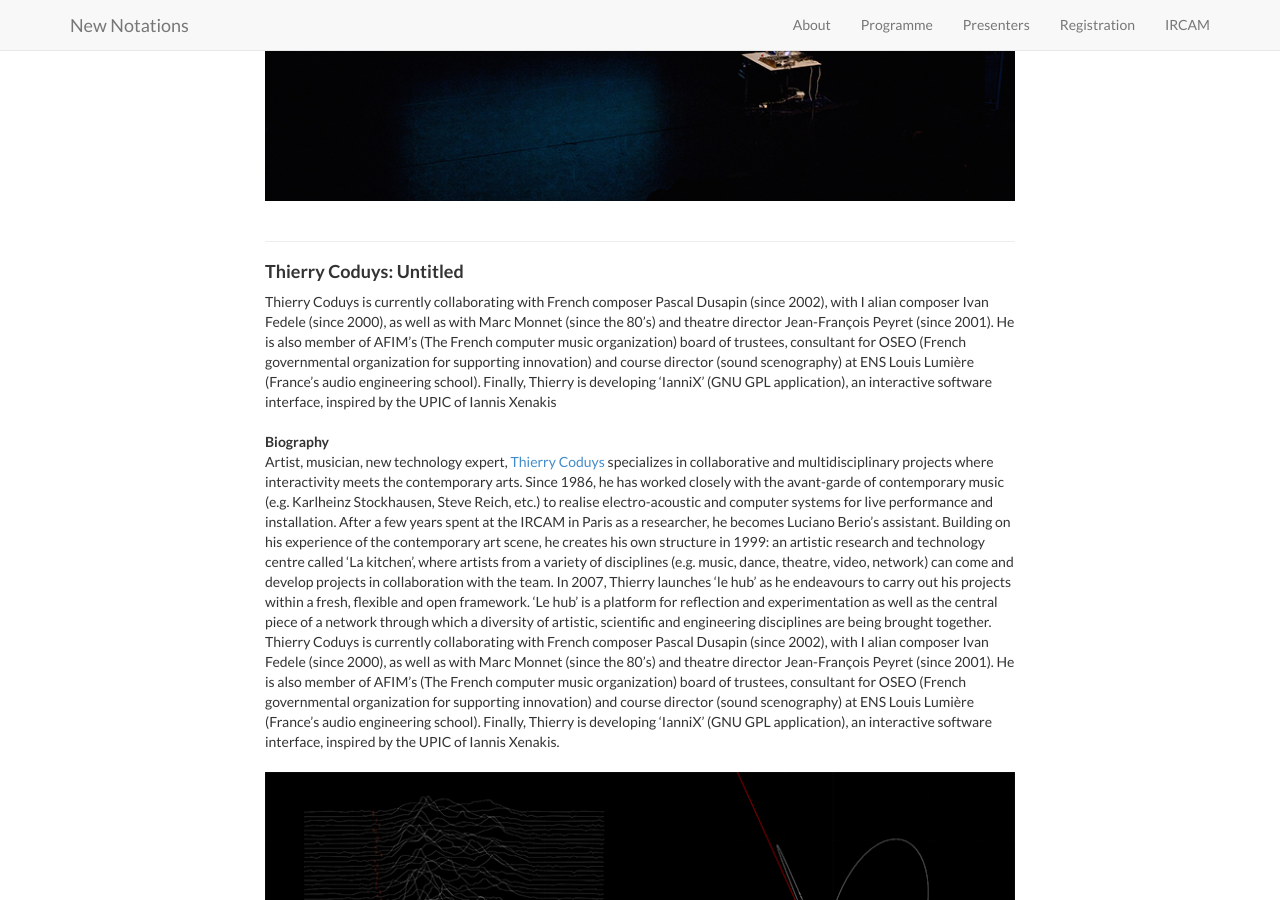
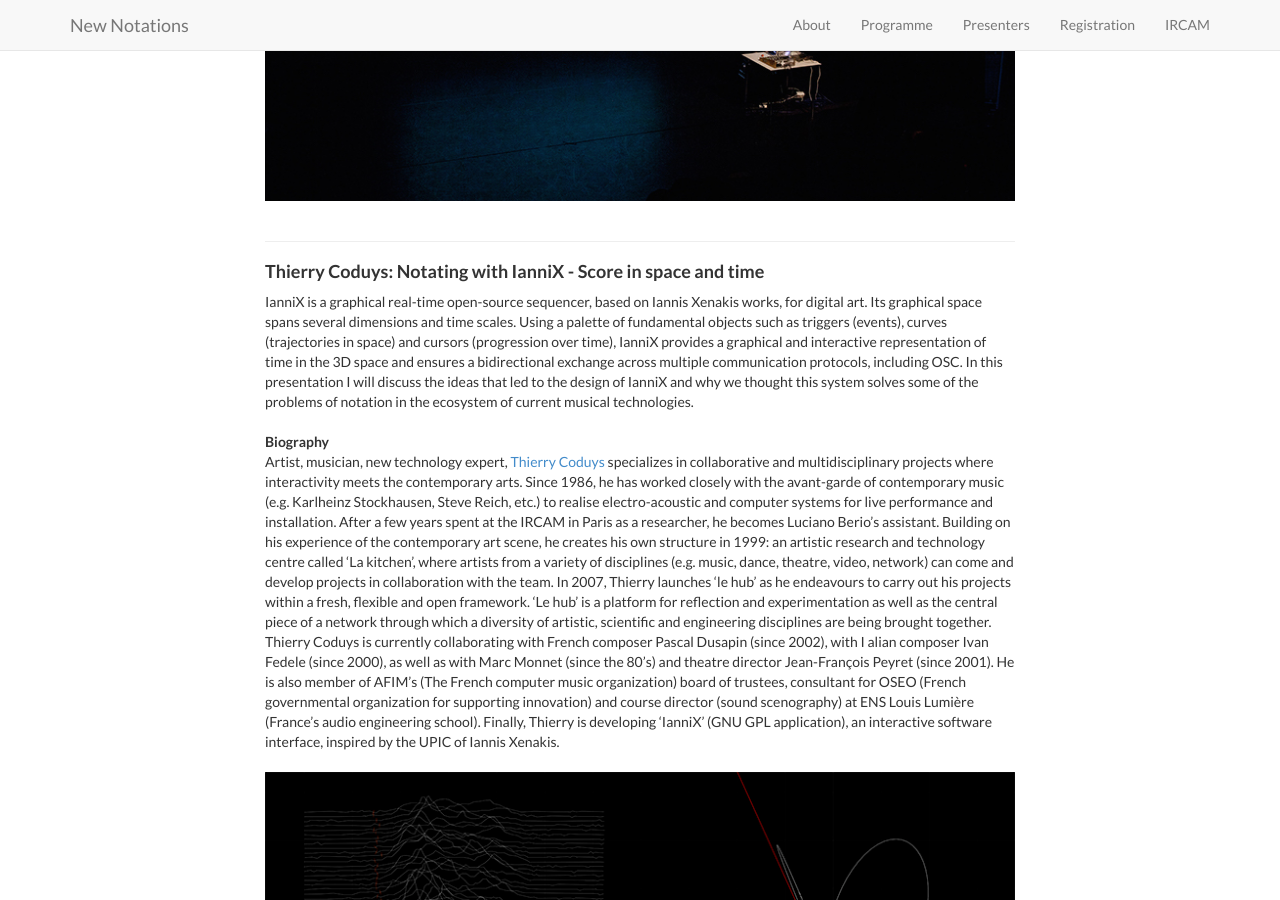
Before and after one commit to thormagnusson/ircam, a Jekyll site: the page built from index.html, in a window 1280 px wide and 900 px high, scrolled down 15336 px. Built offline with Jekyll 4.4.1, drawn with Linux system fonts in a browser that asks for light colours; nearby versions of some CDN libraries; library files that are not in the unit come from our copies.

Commit message:
programme update

```diff
--- a/_includes/presenters.html
+++ b/_includes/presenters.html
@@ -193,9 +193,9 @@
 
 
             <br><hr>
-            <h4><b>Thierry Coduys: Untitled</b></h4>
+            <h4><b>Thierry Coduys: Notating with IanniX - Score in space and time</b></h4>
 
-            Thierry Coduys is currently collaborating with French composer Pascal Dusapin (since 2002), with I alian composer Ivan Fedele (since 2000), as well as with Marc Monnet (since the 80’s) and theatre director Jean-François Peyret (since 2001). He is also member of AFIM’s (The French computer music organization) board of trustees, consultant for OSEO (French governmental organization for supporting innovation) and course director (sound scenography) at ENS Louis Lumière (France’s audio engineering school). Finally, Thierry is developing ‘IanniX’ (GNU GPL application), an interactive software interface, inspired by the UPIC of Iannis Xenakis
+            IanniX is a graphical real-time open-source sequencer, based on Iannis Xenakis works, for digital art. Its graphical space spans several dimensions and time scales. Using a palette of fundamental objects such as triggers (events), curves (trajectories in space) and cursors (progression over time), IanniX provides a graphical and interactive representation of time in the 3D space and ensures a bidirectional exchange across multiple communication protocols, including OSC. In this presentation I will discuss the ideas that led to the design of IanniX and why we thought this system solves some of the problems of notation in the ecosystem of current musical technologies.
             <br>
 
             <br><b>Biography</b><br>
```
